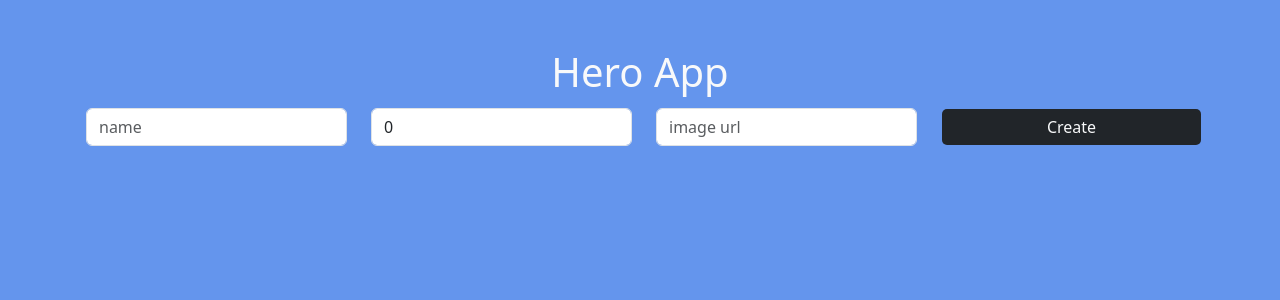
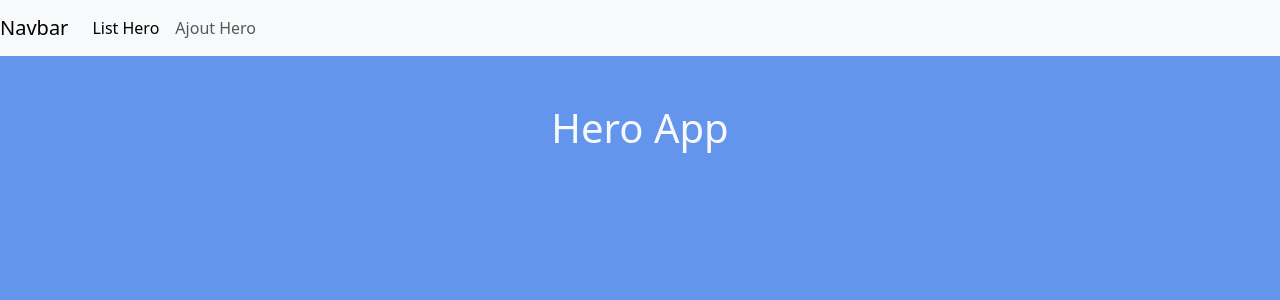
Before and after one commit to rifaca11/Hero_App, an Angular app: page / in a window 1280 px wide. Shown: the top 300 px of the page. Built offline with nearby package versions, Linux system fonts and the light colour scheme.

Commit message:
add routing

```diff
--- a/src/app/app-routing.module.ts
+++ b/src/app/app-routing.module.ts
@@ -1,7 +1,12 @@
 import { NgModule } from '@angular/core';
 import { RouterModule, Routes } from '@angular/router';
+import {AjoutComponent} from "./ajout/ajout.component";
+import {ListComponent} from "./list/list.component";
 
-const routes: Routes = [];
+const routes: Routes = [
+  {path: 'ajout', component:AjoutComponent},
+  {path: 'list', component:ListComponent}
+];
 
 @NgModule({
   imports: [RouterModule.forRoot(routes)],
--- a/src/app/app.component.html
+++ b/src/app/app.component.html
@@ -1,7 +1,5 @@
-
+<app-header></app-header>
 <div class="container">
   <h1 class="text-center mt-5 text-light">Hero App</h1>
-  <app-ajout></app-ajout>
-  <app-list></app-list>
-
+  <router-outlet></router-outlet>
 </div>
--- /dev/null
+++ b/src/app/header/header.component.html
@@ -0,0 +1,14 @@
+<nav class="navbar navbar-expand-lg navbar-light bg-light">
+  <a class="navbar-brand" href="#">Navbar</a>
+  <button class="navbar-toggler" type="button" data-toggle="collapse" data-target="#navbarNavAltMarkup" aria-controls="navbarNavAltMarkup" aria-expanded="false" aria-label="Toggle navigation">
+    <span class="navbar-toggler-icon"></span>
+  </button>
+  <div class="collapse navbar-collapse" id="navbarNavAltMarkup">
+    <div class="navbar-nav">
+      <a class="nav-item nav-link active" routerLink="/list">List Hero</a>
+      <a class="nav-item nav-link" routerLink="/ajout">Ajout Hero</a>
+
+
+    </div>
+  </div>
+</nav>
```
Also changed, not shown: src/app/app.module.ts (+5 -4 lines), src/app/header/header.component.ts (added, +10 -0 lines), src/app/header/header.component.css (added), 1 other file (tests, documents, lock files or other folders).
